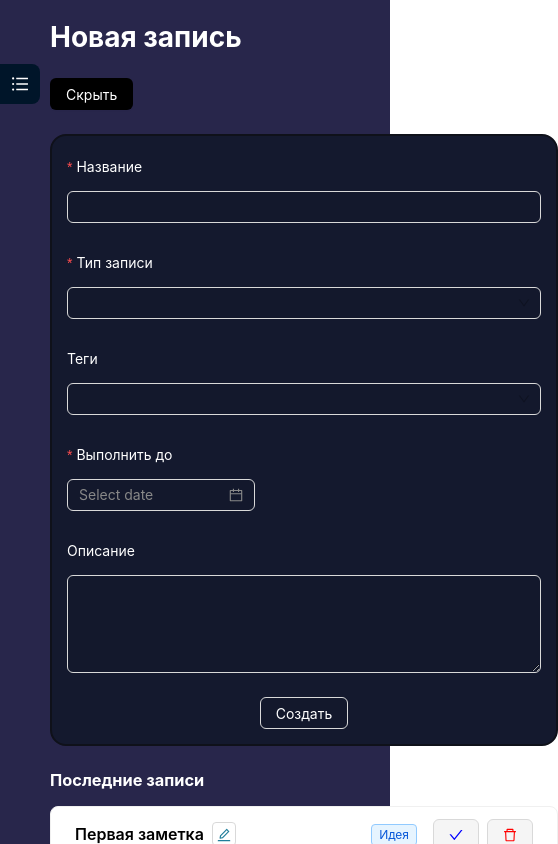
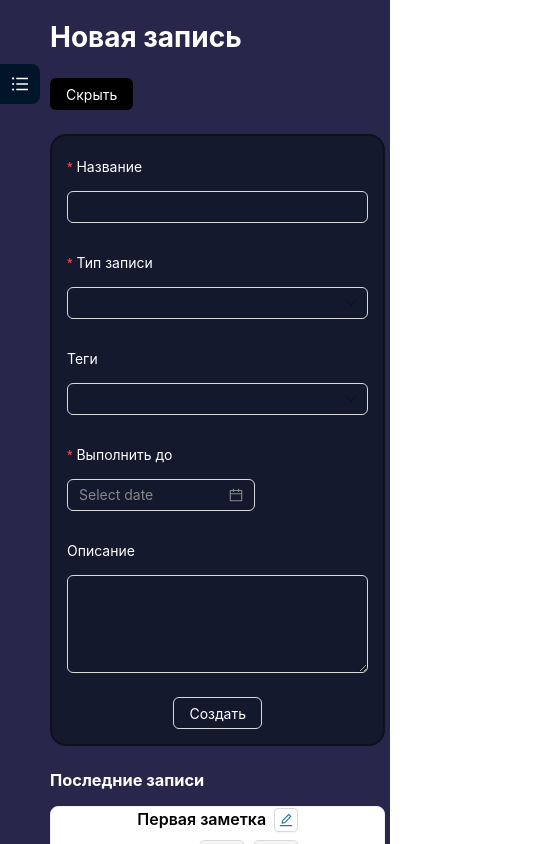
Before and after one commit to LizKa2091/dev-tracker, a React (Vite) app in the folder frontend/: page /new-note in a window 390 px wide. Both pictures are taken after a click on the button "Добавить запись". Shown: the top 844 px of the page, 558 px wide, since content can reach past the window. Built offline with nearby package versions, Linux system fonts and the light colour scheme; no server answers.

Commit message:
styles(NewNoteForm, NoteItem): add adaptive layout

```diff
--- a/frontend/src/features/notes/ui/NewNoteForm/NewNoteForm.module.scss
+++ b/frontend/src/features/notes/ui/NewNoteForm/NewNoteForm.module.scss
@@ -1,6 +1,5 @@
 .form {
-   min-width: 474px;
-   width: fit-content;
+   width: 100%;
 
    &Item {
       color: $main-text-white;
@@ -21,12 +20,13 @@
       }
    }
 }
-.container {
+.mainContainer {
    border: 2px solid $main-bg-black;
    border-radius: 16px;
    background-color: $settings-item-bg;
    padding: 15px;
-   width: fit-content;
+   width: 100%;
+   max-width: 650px;
 }
 .dateDisabled {
    :global {
--- a/frontend/src/features/notes/ui/NewNoteForm/NewNoteForm.tsx
+++ b/frontend/src/features/notes/ui/NewNoteForm/NewNoteForm.tsx
@@ -1,15 +1,15 @@
+import dayjs from 'dayjs';
 import { useEffect, useState, type FC } from 'react';
 import { useForm, Controller } from 'react-hook-form';
 import { Form, Input, Button, Select, DatePicker, Flex } from 'antd';
-import type { NewNoteFormData } from '../../noteTypes';
 import { saveNote } from '../../model/noteStorage';
+import { loadUserTags } from '../../../settings/model/tagActions';
 import { typeOptions } from '../../model/constants';
 import MarkdownTextarea from '../../../../shared/markdown-textarea/ui/ui/MarkdownTextarea';
-import { loadUserTags } from '../../../settings/model/tagActions';
-import { type ITagItem } from '../../../settings/ui/Tags/tagTypes';
 import AuthExports from '../../../../shared/context/AuthContext';
 import TagSelect from '../TagSelect/TagSelect';
-import dayjs from 'dayjs';
+import type { NewNoteFormData } from '../../noteTypes';
+import { type ITagItem } from '../../../settings/ui/Tags/tagTypes';
 import styles from './NewNoteForm.module.scss';
 
 interface INewNoteFormProps {
@@ -22,6 +22,7 @@ const NewNoteForm: FC<INewNoteFormProps> = ({ isNoteSaved, setIsNoteSaved }) =>
    const [userTags, setUserTags] = useState<ITagItem[]>();
    const [formattedDescription, setFormattedDescription] = useState<string>('');
    const { handleSubmit, control, formState: { errors }, trigger } = useForm<NewNoteFormData>();
+
 
    useEffect(() => {
       if (token) {
@@ -60,7 +61,7 @@ const NewNoteForm: FC<INewNoteFormProps> = ({ isNoteSaved, setIsNoteSaved }) =>
    };
 
    return (
-      <Flex vertical align='center' className={styles.container}>
+      <Flex vertical align='center' className={styles.mainContainer}>
          <Form onFinish={onFinish} className={styles.form}>
             <Form.Item label='Название' required validateStatus={errors.title ? 'error' : ''} help={errors.title && 'Обязательное поле'} className={styles.formItem}>
                <Controller name='title' control={control} rules={{ required: true }} render={({ field }) =>
--- a/frontend/src/shared/note-item/ui/NoteItem/NoteItem.tsx
+++ b/frontend/src/shared/note-item/ui/NoteItem/NoteItem.tsx
@@ -1,7 +1,7 @@
 import dayjs from 'dayjs';
 import { useEffect, useState, type FC } from 'react'
 import type { INoteItem } from '../../../../features/notes/noteTypes';
-import { Badge, Button, Card, Flex, Space, Tag } from 'antd';
+import { Badge, Button, Card, Flex, Space, Tag, Grid } from 'antd';
 import { CheckOutlined, DeleteOutlined } from '@ant-design/icons';
 import { changeNoteStatus } from '../../model/changeNoteStatus';
 import { useXpAction } from '../../model/useXpAction';
@@ -11,6 +11,8 @@ import EditField from '../EditField/EditField';
 import AuthExports from '../../../context/AuthContext';
 import UndoProgress from '../UndoProgress/UndoProgress';
 import styles from './NoteItem.module.scss';
+
+const { useBreakpoint } = Grid;
 
 interface INoteItemProps {
    noteItemData: INoteItem;
@@ -24,6 +26,9 @@ const NoteItem: FC<INoteItemProps> = ({ noteItemData, handleDeleteNote, disabled
    const [isConfirmed, setIsConfirmed] = useState<boolean | null>(null);
    const [isCompleted, setIsCompleted] = useState<boolean>(noteItemData.status === 'completed');
    const [displayUndo, setDisplayUndo] = useState<boolean>(false);
+   const screens = useBreakpoint();
+
+   const isMobile = !screens.md;
 
    const { notifyCompletedNote } = useCompletedNoteNotification();
 
@@ -77,6 +82,7 @@ const NoteItem: FC<INoteItemProps> = ({ noteItemData, handleDeleteNote, disabled
 
    return (
       <Card title={
+         <Flex align={isMobile ? 'center' : 'flex-start'} vertical gap='small'>
             <Flex align='center' gap='small' className={styles.cardTitle}>
                <p>{currNote.title}</p>
                <EditField
@@ -86,8 +92,7 @@ const NoteItem: FC<INoteItemProps> = ({ noteItemData, handleDeleteNote, disabled
                   onSave={handleUpdateNote}
                />
             </Flex>
-         }
-         extra={
+            {isMobile &&
                <Space className={styles.spaceExtra}>
                   <Tag color='blue'>{currNote.type}</Tag>
 
@@ -95,7 +100,9 @@ const NoteItem: FC<INoteItemProps> = ({ noteItemData, handleDeleteNote, disabled
                      <UndoProgress duration={3000} onComplete={handleCompleteUndo} onCancel={handleCancelUndo} />
                   ) : (
                      isCompleted ? (
-                     <p className={styles.completed}>Выполнено</p>
+                        <p className={styles.completed}>
+                           {isMobile ? <CheckOutlined /> : 'Выполнено'}
+                        </p>
                   ) : (
                      <Button
                         onClick={() => handleChangeStatus(currNote.key)}
@@ -117,6 +124,43 @@ const NoteItem: FC<INoteItemProps> = ({ noteItemData, handleDeleteNote, disabled
                      <p>{isConfirmed === null ? 'Удалить' : isConfirmed === false ? 'Вы уверены?' : ''}</p>
                   </Button>
                </Space>
+            }
+         </Flex>
+         }
+         extra={
+            !isMobile && (
+               <Space className={styles.spaceExtra}>
+                  <Tag color='blue'>{currNote.type}</Tag>
+
+                  {isCompleted && displayUndo ? (
+                     <UndoProgress duration={3000} onComplete={handleCompleteUndo} onCancel={handleCancelUndo} />
+                  ) : (
+                     isCompleted ? (
+                        <p className={styles.completed}>
+                           {isMobile ? <CheckOutlined /> : 'Выполнено'}
+                        </p>
+                  ) : (
+                     <Button
+                        onClick={() => handleChangeStatus(currNote.key)}
+                        disabled={disabled}
+                        icon={<CheckOutlined />}
+                        className={styles.markButton}
+                     >
+                        <p>Пометить как выполненное</p>
+                     </Button>
+                  ))}
+
+                  <Button
+                     danger
+                     onClick={handleButtonDelete}
+                     icon={<DeleteOutlined />}
+                     disabled={disabled}
+                     className={styles.delButton}
+                  >
+                     <p>{isConfirmed === null ? 'Удалить' : isConfirmed === false ? 'Вы уверены?' : ''}</p>
+                  </Button>
+               </Space>
+            )
          }
          className={currNote.tags?.length ? styles.card : ''}
       >
```
Lines whose indentation alone changed are shown as unchanged.
